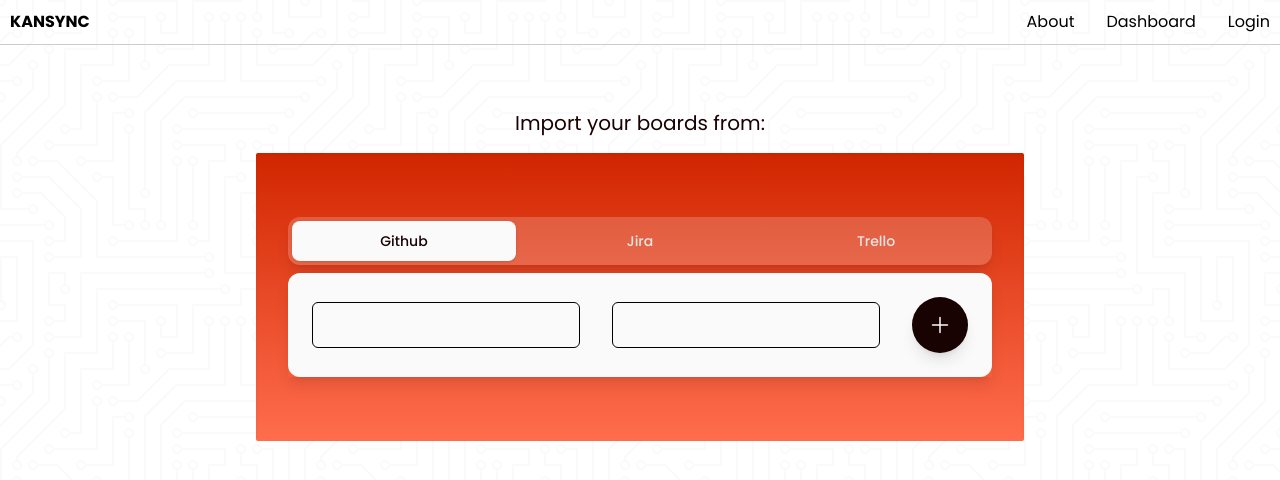
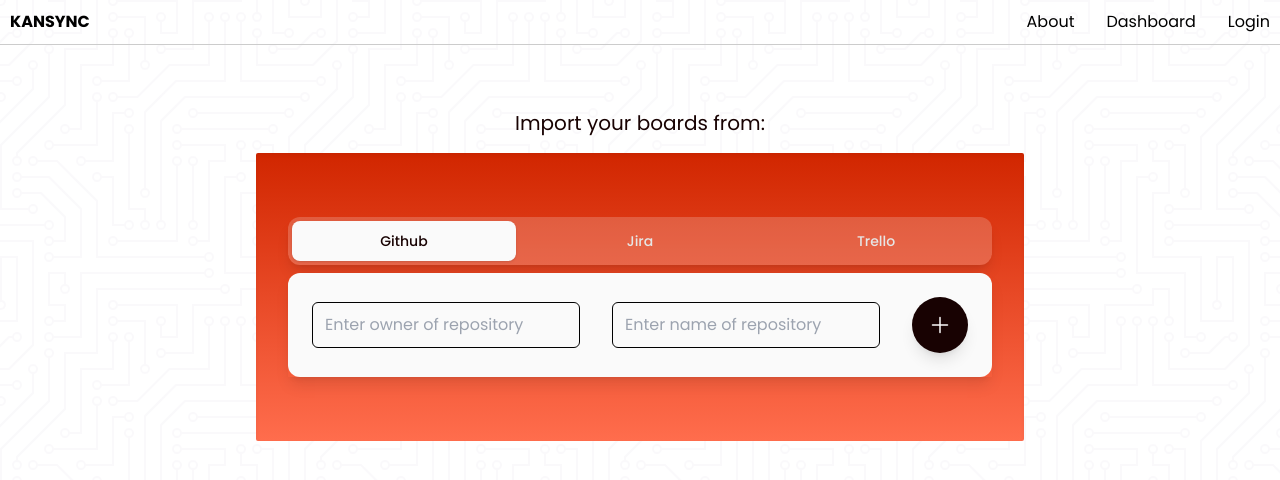
Before and after one commit to KanSync/kansync-portal, a React (Vite) app: page /dashboard in a window 1280 px wide. Shown: the top 480 px of the page. Built offline with nearby package versions, Linux system fonts and the light colour scheme.

Commit message:
fixed initialization bug in currentPlatform

```diff
--- a/src/DefaultInput.tsx
+++ b/src/DefaultInput.tsx
@@ -1,4 +1,4 @@
-import {useState, ChangeEvent} from "react";
+import {useState, ChangeEvent, useEffect} from "react";
 
 interface DefaultInputProps {
     placeholder: string;
@@ -9,13 +9,14 @@
 
 const DefaultInput = ({ placeholder, id, onChildValueChange }: DefaultInputProps) => {
     const [inputValue, setInputValue] = useState<string>("");
+    const [dynamicPlaceholder, setDynamicPlaceholder] = useState<string>("");
 
     const handleInputChange = (e: ChangeEvent<HTMLInputElement>) => {
       setInputValue(e.target.value);
       onChildValueChange(e.target.value);
     };
 
-    const placeholderText = (placeholder: string, id: string)=> {
+    const setPlaceholderText  = (placeholder: string, id: string)=> {
       placeholder = placeholder+id;
       switch (placeholder) {
         case "Github1":
@@ -30,14 +31,19 @@
           return "Enter domain of repository"
         case "Jira2":
           return "Enter project key of repository"
+        default:
+          return "";
     }
   }
+  useEffect(() => {
+    setDynamicPlaceholder(setPlaceholderText(placeholder, id));
+  }, [placeholder, id]);
 
     return (
       <>
         <input
           type="text"
-          placeholder={placeholderText(placeholder, id)}
+          placeholder={dynamicPlaceholder}
           value={inputValue}
           onChange={handleInputChange}
           className="w-full bg-transparent rounded-md border border-stroke dark:border-dark-3 py-[10px] px-3 text-dark-6 outline-none transition focus:border-primary active:border-primary disabled:cursor-default disabled:bg-gray-2 disabled:border-gray-2"
--- a/src/routes/dashboard.tsx
+++ b/src/routes/dashboard.tsx
@@ -23,7 +23,7 @@
     setReceivedValue2(value);
   };
 
-  const [currentPlatform, setCurrentPlatform] = useState<string>("");
+  const [currentPlatform, setCurrentPlatform] = useState<string>("Github");
   const handlePlatformChange = (value: string) => {
     setCurrentPlatform(value);
   };
@@ -39,17 +39,7 @@
     });
   };
 
-/*
-  const canClick = useCallback(() => {
-    activeProjects.Github.map((project) => {
-      if(receivedValue1 === project.name){return false}})
-    activeProjects.Jira.map((project) => {
-      if(receivedValue1 === project.name){return false}})
-    activeProjects.Trello.map((project) => {
-      if(receivedValue1 === project.name){return} false})
-   // return true;
-  }, [receivedValue1]);
-*/
+
   const handleClick = useCallback(() => {
     var pass = true;
     const projectCategories = Object.keys(activeProjects);
@@ -62,8 +52,8 @@
     if(pass){
       adder(addProject, receivedValue1,receivedValue2);
     }
+  }, [addProject, receivedValue1,receivedValue2]);
 
-  }, [addProject, receivedValue1,receivedValue2]);
 
   return (
     <div className="w-full flex flex-col place-items-center">
@@ -150,6 +140,7 @@
                         <li>{post.name}</li>
                         <li>&middot;</li>
                         <li>{post.platform}</li>
+
                       </ul>
                     </li>
                   ))}
```
